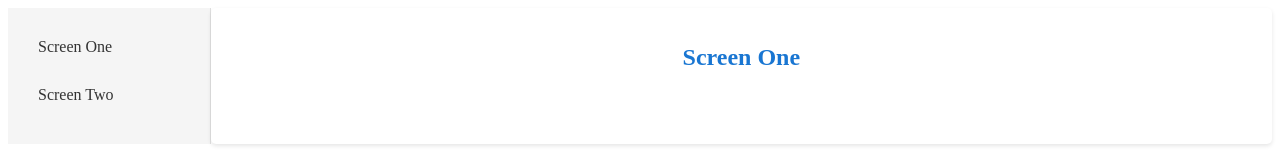
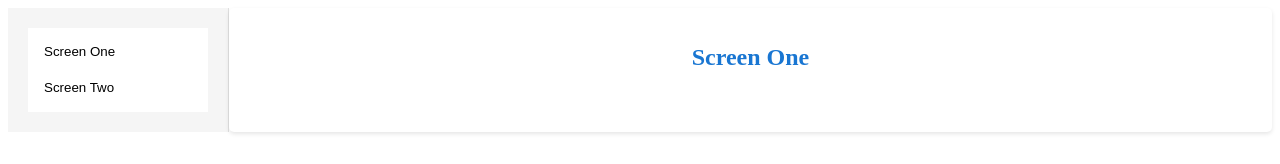
Before and after one commit to EverydayWebDev/simple-material-project, an Angular app: page /screen-one in a window 1280 px wide. Shown: the top 164 px of the page. Built offline with nearby package versions, Linux system fonts and the light colour scheme.

Commit message:
adds mat-menu-cdk version

```diff
--- a/src/app/app.component.html
+++ b/src/app/app.component.html
@@ -1,14 +1,17 @@
 <div class="page">
 
   <div class="left-menu">
-    <ul>
-      <li><a [routerLink]="'/screen-one'">Screen One</a></li>
-      <li><a [routerLink]="'/screen-two'">Screen Two</a></li>
-    </ul>
+
+  <div class="menu" cdkMenu>
+    <button class="menu-item" [routerLink]="'/screen-one'" cdkMenuItem>Screen One</button>
+    <button class="menu-item" [routerLink]="'/screen-two'" cdkMenuItem>Screen Two</button>
+  </div>
+
   </div>
 
   <div class="content" role="main">
-    <router-outlet></router-outlet>
+  <router-outlet></router-outlet>
   </div>
 
-</div>
+
+  </div>
--- a/src/app/app.component.scss
+++ b/src/app/app.component.scss
@@ -41,3 +41,36 @@
 .left-menu a:hover {
   background-color: #e0e0e0;
 }
+
+.menu {
+  display: inline-flex;
+  flex-direction: column;
+  min-width: 180px;
+  max-width: 280px;
+  background-color: rgb(255, 255, 255);
+  padding: 6px 0;
+}
+
+.menu-item {
+  background-color: transparent;
+  cursor: pointer;
+  border: none;
+
+  user-select: none;
+  min-width: 64px;
+  line-height: 36px;
+  padding: 0 16px;
+
+  display: flex;
+  align-items: center;
+  flex-direction: row;
+  flex: 1;
+}
+
+.menu-item:hover {
+  background-color: rgb(208, 208, 208);
+}
+
+.menu-item:active {
+  background-color: rgb(170, 170, 170);
+}
```
